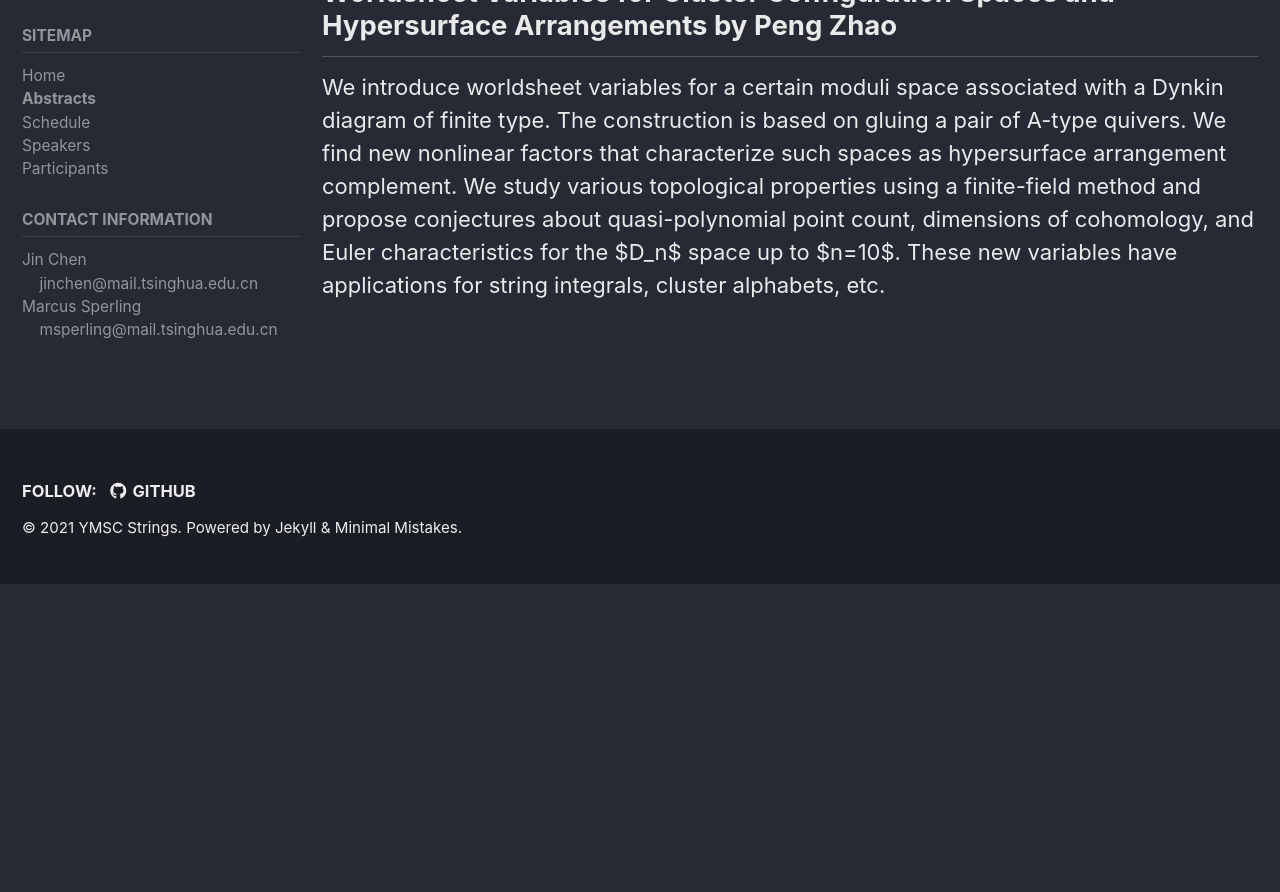
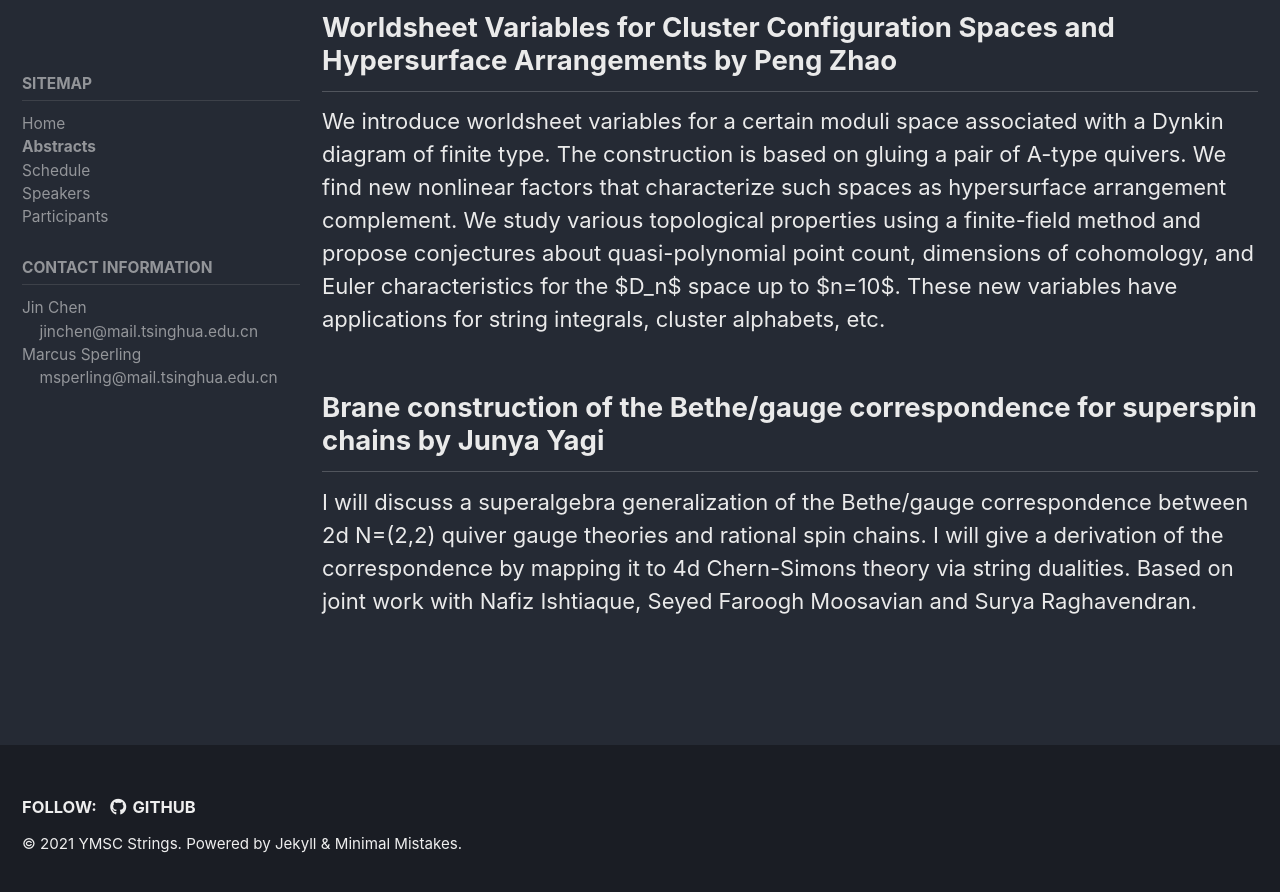
Before and after one commit to ymsc-strings/gauge-theory-workshop-sept-2021, a Jekyll site: the page built from _pages/abstracts.md, in a window 1280 px wide and 900 px high, scrolled down 5118 px. Shown: the top 892 px of the window. Built offline with Jekyll 4.4.1, drawn with Linux system fonts in a browser that asks for light colours; cached includes are drawn as plain includes; before the commit the page ends 5702 px from its top, so only the background shows below that; some of the changed text lies outside the part shown.

Commit message:
Update abstracts.md
added Junya

```diff
--- a/_pages/abstracts.md
+++ b/_pages/abstracts.md
@@ -76,3 +76,7 @@ We discuss the vertical and horizontal representations of Quantum W subalgebras,
 ## Worldsheet Variables for Cluster Configuration Spaces and Hypersurface Arrangements by Peng Zhao
 
 We introduce worldsheet variables for a certain moduli space associated with a Dynkin diagram of finite type. The construction is based on gluing a pair of A-type quivers. We find new nonlinear factors that characterize such spaces as hypersurface arrangement complement. We study various topological properties using a finite-field method and propose conjectures about quasi-polynomial point count, dimensions of cohomology, and Euler characteristics for the $D_n$ space up to $n=10$. These new variables have applications for string integrals, cluster alphabets, etc.
+
+## Brane construction of the Bethe/gauge correspondence for superspin chains by Junya Yagi
+
+I will discuss a superalgebra generalization of the Bethe/gauge correspondence between 2d N=(2,2) quiver gauge theories and rational spin chains.  I will give a derivation of the correspondence by mapping it to 4d Chern-Simons theory via string dualities. Based on joint work with Nafiz Ishtiaque, Seyed Faroogh Moosavian and Surya Raghavendran.
```
